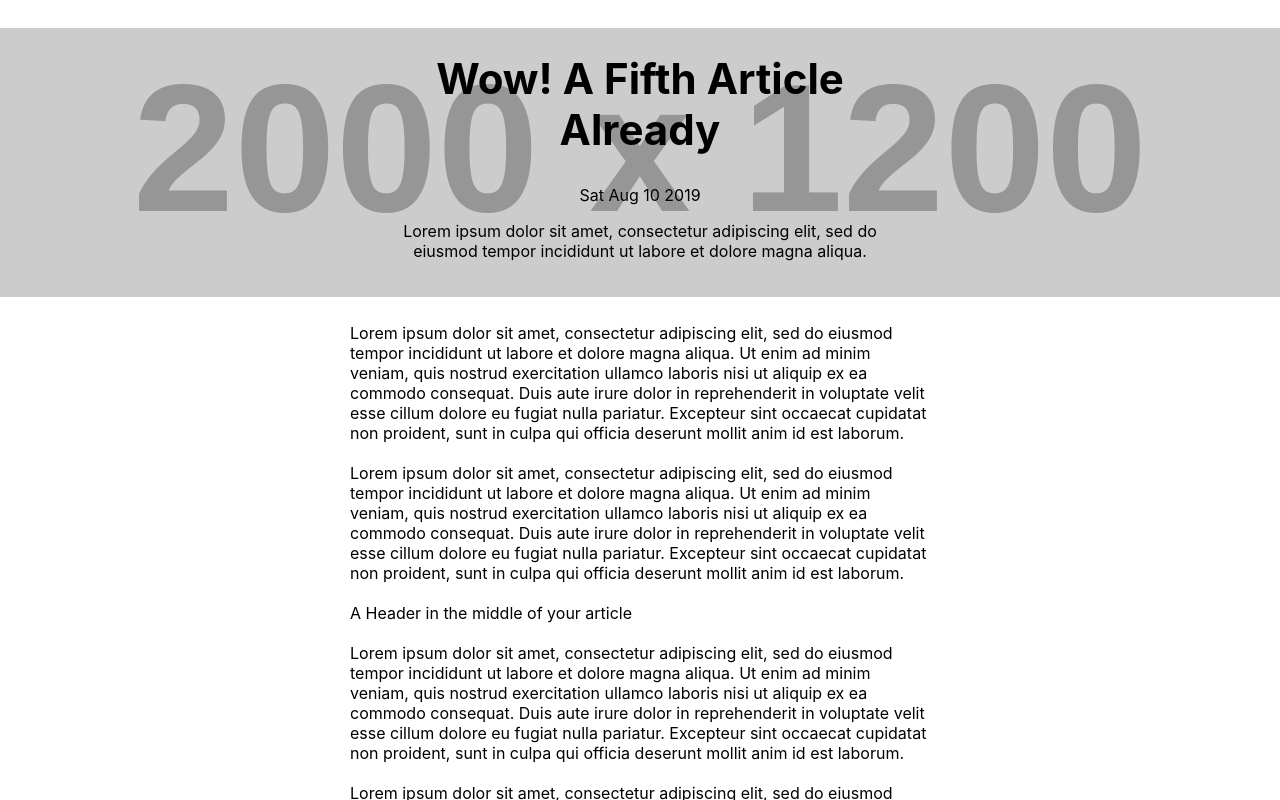
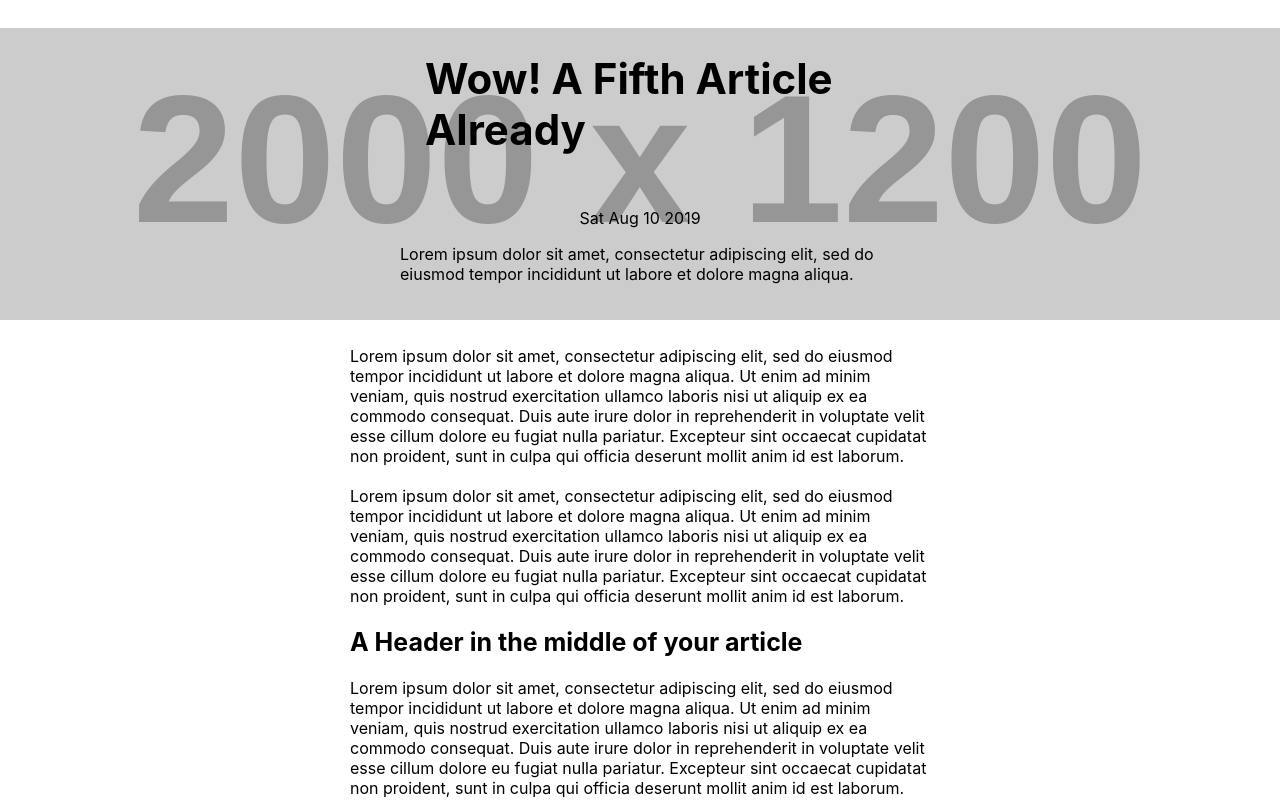
Before and after one commit to justineha/DWAfall2022-exercise-two, a React (Create React App) app: page /article/article-five in a window 1280 px wide. Shown: the top 800 px of the page. Built offline with nearby package versions, Linux system fonts and the light colour scheme.

Commit message:
fixed error in articlecard.js

```diff
--- a/src/App.css
+++ b/src/App.css
@@ -59,37 +59,39 @@ header {
 header h1 {
     align-items: center;
     justify-items: center;
-    text-align: center;
-    padding-bottom: 2px;
+    text-align: left;
 }
 
 header p {
-    text-align: center;
+    text-align: left;
 }
 
-.sectioncontent {
+.section--content {
     flex-direction: column;
     padding: 60px;
     padding-top: 10px;
     padding-left: 350px;
     padding-right: 350px;
-
 }
-.sectioncontent p {
+.section--content p {
     margin-bottom: 20px;
+    text-align: left;
 }
 
-.sectioncontent h1 {
-    font-size: 32px;
+.section--content h1 {
+    font-size: 25px;
     font-weight: bold;
+    text-align: left;
 }
 
-.sectioncontent h2 {
-    font-size: 32px;
+.section--content h2 {
+    font-size: 25px;
     font-weight: bold;
+    text-align: left;
 }
 
-.sectioncontent h3 {
-    font-size: 32px;
+.section--content h3 {
+    font-size: 25px;
     font-weight: bold;
+    text-align: left;
 }
--- a/src/components/ArticleCard.js
+++ b/src/components/ArticleCard.js
@@ -1,6 +1,12 @@
-import React from "react";
+import React, {useMemo} from "react";
 
 function ArticleCard( {blurb, date, imageAlt, imageSrc, title, id} ) {
+    const articleDate = useMemo(() => {
+        if(!date) return '';
+        const parsedDate = new Date(date)
+        return parsedDate.toDateString();
+     }, [date]);
+
     return (
         <div className="articleCard">
             <div className="articleCard--image">
@@ -8,7 +14,7 @@ function ArticleCard( {blurb, date, imageAlt, imageSrc, title, id} ) {
             </div>
             <div className="articleCard--text">
                 <h2>{title}</h2>
-                <p className="date">{date}</p>
+                <p className="date">{articleDate}</p>
                 <p className="blurb">{blurb}</p>
                 <p className="link">
                     <a href={`/article/${id}`}>Read More</a>
--- a/src/pages/article.js
+++ b/src/pages/article.js
@@ -26,24 +26,22 @@ function Article() {
                 <p>{articleDate}</p>
                 <p className="title-blurb">{articleData.blurb}</p>
             </header>
-            <section>
-                <div className="sectioncontent">
+            <section className="section--content">
                     {articleData.articleText.map((text, i) => {
                         const type = text.type;
                         switch(type) {
                            case "p":
                                 return <p key={i}>{text.data}</p>; /* every single element in react needs a unique identifier*/
                             case "h1":
-                                return <p key={i}>{text.data}</p>;
+                                return <h1 key={i}>{text.data}</h1>;
                             case "h2":
-                                return <p key={i}>{text.data}</p>;
+                                return <h2 key={i}>{text.data}</h2>;
                             case "h3":
-                                return <p key={i}>{text.data}</p>;
+                                return <h3 key={i}>{text.data}</h3>;
                             default:
-                                return <p key={i}>{text.data}</p>;
+                                return <h4 key={i}>{text.data}</h4>;
                         }
                     })}
-                </div>
             </section>
         </main>
     );
```
